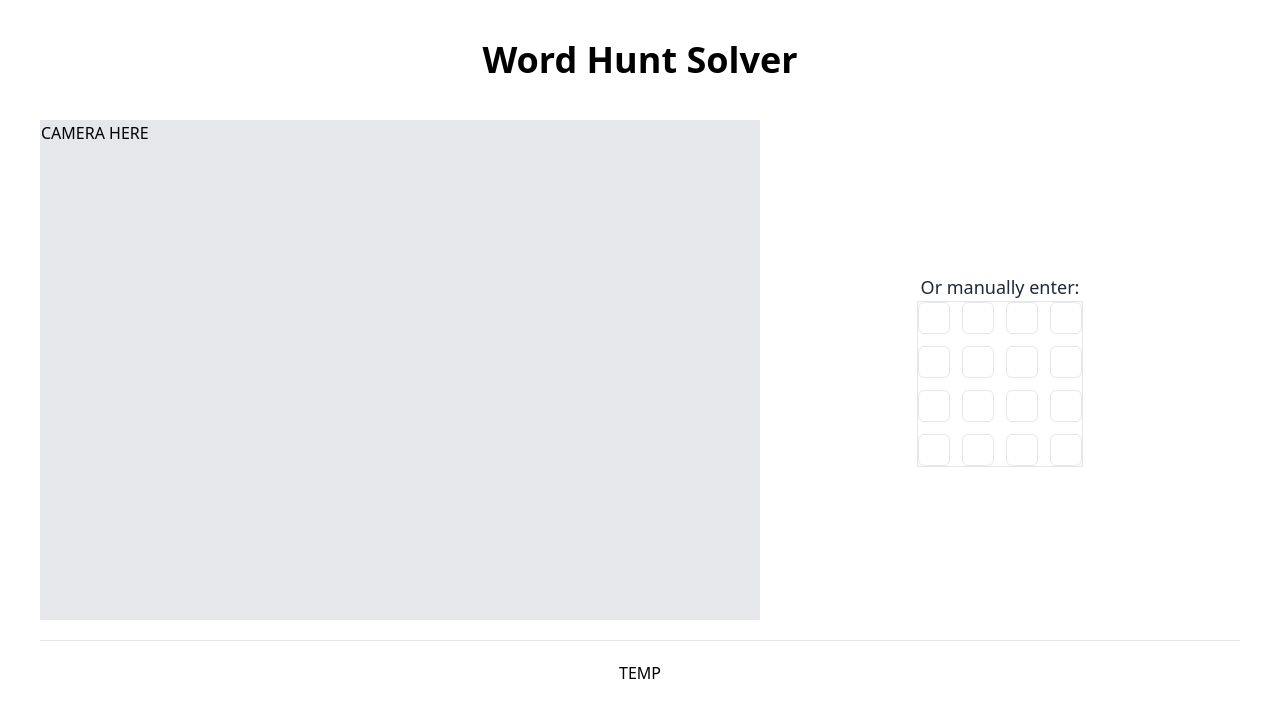
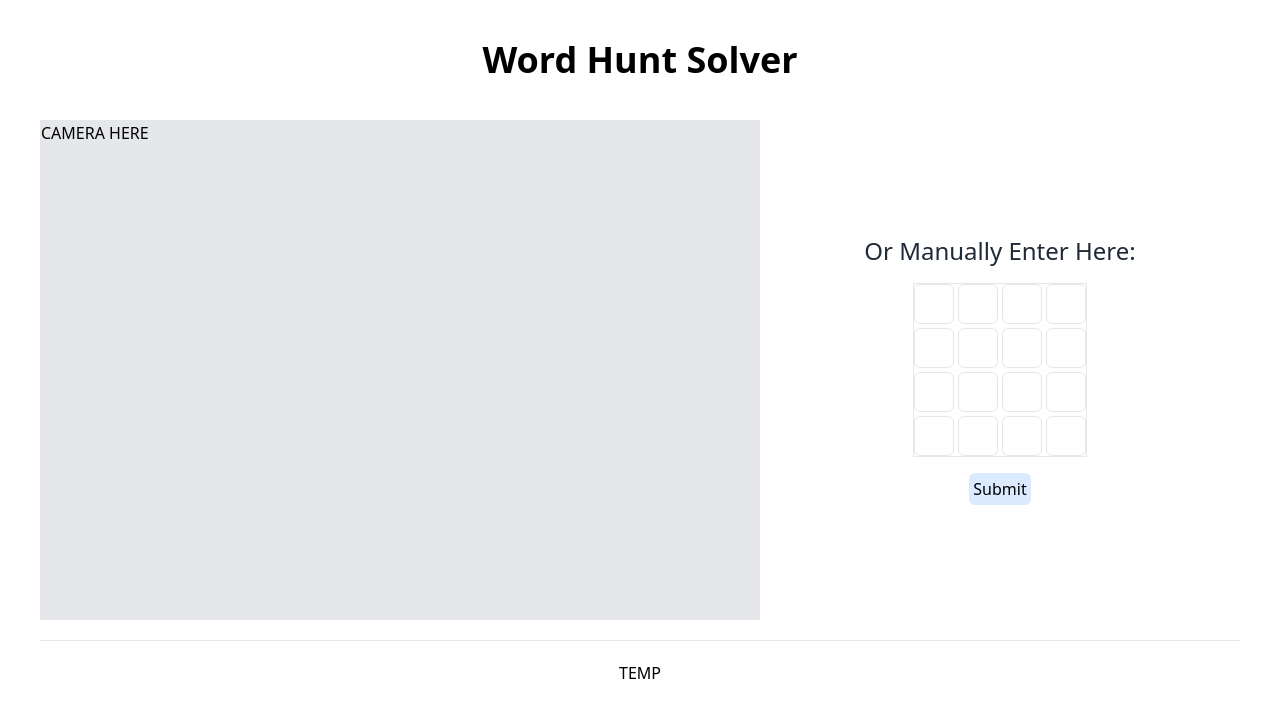
Before and after one commit to jeremylliu/solver-frontend, a Next.js app: page / in a window 1280 px wide. Shown: the top 718 px of the page. Built offline with nearby package versions, Linux system fonts and the light colour scheme.

Commit message:
moved manual input into a seperate component

```diff
--- /dev/null
+++ b/components/input-types/Manual-input.tsx
@@ -0,0 +1,80 @@
+import React, { Component } from 'react';
+import $ from 'jquery';
+
+export default class ManualInput extends Component {
+  constructor(props: any) {
+    super(props);
+
+    this.state = {
+      board: Array(15).fill(''),
+    };
+
+    this.autoTab = this.autoTab.bind(this);
+    this.onChange = this.onChange.bind(this);
+    this.onTrigger = this.onTrigger.bind(this);
+  }
+
+  onTrigger = () => {
+    console.log('CLICKED');
+  };
+
+  onChange = (data: any) => {
+    const { maxLength, value, name } = data.target;
+    const fieldIndex = Number(name);
+
+    let newBoard = this.state.board.slice();
+    newBoard[fieldIndex] = value;
+    this.setState({ board: newBoard });
+  };
+
+  autoTab = (e) => {
+    console.log(e);
+    const BACKSPACE_KEY = 8;
+    const DELETE_KEY = 46;
+    let nameindex = $(e.target).attr('name') || 0;
+    nameindex = Number(nameindex);
+    if (e.keyCode === BACKSPACE_KEY) {
+      nameindex -= 1;
+    } else if (e.keyCode !== DELETE_KEY) {
+      nameindex += 1;
+    }
+    const elem = $('[name=' + nameindex + ']');
+    if (elem[0]) {
+      elem.focus();
+    }
+  };
+
+  render() {
+    const inputIds = [
+      0, 1, 2, 3, 4, 5, 6, 7, 8, 9, 10, 11, 12, 13, 14, 15,
+    ];
+    return (
+      <div>
+        <div className="border grid grid-flow-row grid-cols-4 grid-rows-4 gap-1">
+          {inputIds.map((object, index) => {
+            return (
+              <input
+                className="w-10 h-10 rounded-md border text-2xl text-center"
+                key={object}
+                name={String(object)}
+                type="text"
+                maxLength={1}
+                value={this.state.board[index]}
+                onChange={this.onChange}
+                onKeyUp={this.autoTab}
+              />
+            );
+          })}
+        </div>
+        <div className="mt-4 flex w-full justify-center ">
+          <button
+            className="bg-blue-100 hover:bg-blue-200 rounded-md p-1"
+            onClick={this.onTrigger}
+          >
+            Submit
+          </button>
+        </div>
+      </div>
+    );
+  }
+}
--- a/pages/input.tsx
+++ b/pages/input.tsx
@@ -1,5 +1,5 @@
 import React, { Component } from 'react';
-import $ from 'jquery';
+import ManualInput from '../components/input-types/Manual-input';
 
 export default class Input extends Component {
   constructor(props: any) {
@@ -8,40 +8,9 @@ export default class Input extends Component {
     this.state = {
       board: Array(15).fill(''),
     };
-
-    this.autoTab = this.autoTab.bind(this);
-    this.onChange = this.onChange.bind(this);
   }
 
-  onChange = (data: any) => {
-    const { maxLength, value, name } = data.target;
-    const fieldIndex = Number(name);
-
-    let newBoard = this.state.board.slice();
-    newBoard[fieldIndex] = value;
-    this.setState({ board: newBoard });
-  };
-
-  autoTab = (e) => {
-    const BACKSPACE_KEY = 8;
-    const DELETE_KEY = 46;
-    let nameindex = $(e.target).attr('name') || 0;
-    nameindex = Number(nameindex);
-    if (e.keyCode === BACKSPACE_KEY) {
-      nameindex -= 1;
-    } else if (e.keyCode !== DELETE_KEY) {
-      nameindex += 1;
-    }
-    const elem = $('[name=' + nameindex + ']');
-    if (elem[0]) {
-      elem.focus();
-    }
-  };
-
   render() {
-    const inputIds = [
-      0, 1, 2, 3, 4, 5, 6, 7, 8, 9, 10, 11, 12, 13, 14, 15,
-    ];
     return (
       <div className="h-full w-full flex">
         <div className="container border w-3/5 h-5/6 bg-gray-200">
@@ -49,28 +18,11 @@ export default class Input extends Component {
         </div>
         <div className="flex flex-col items-center justify-center w-2/5 h-5/6">
           <div className="flex justify-center items-center">
-            <p className="text-lg font-medium text-gray-800">
-              Or manually enter:
+            <p className="text-2xl font-medium text-gray-800 mb-4">
+              Or Manually Enter Here:
             </p>
           </div>
-          <div>
-            <div className="border grid grid-flow-row grid-cols-4 grid-rows-4 gap-3">
-              {inputIds.map((object, index) => {
-                return (
-                  <input
-                    className="w-8 h-8 rounded-md border"
-                    key={object}
-                    name={String(object)}
-                    type="text"
-                    maxLength={1}
-                    value={this.state.board[index]}
-                    onChange={this.onChange}
-                    onInput={this.autoTab}
-                  />
-                );
-              })}
-            </div>
-          </div>
+          <ManualInput />
         </div>
       </div>
     );
```
